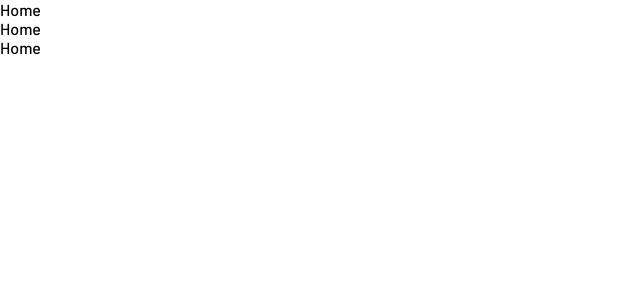
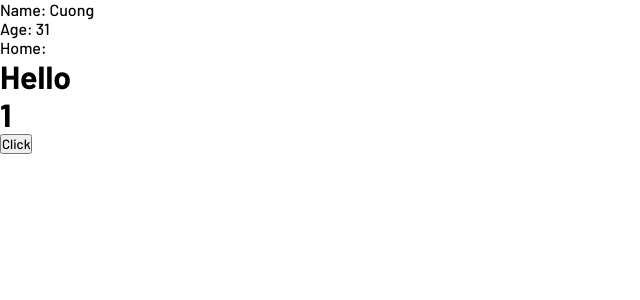
Before and after one commit to anhyeuembn2/React-Tutorial-2022, a React (Create React App) app: page /products in a window 1280 px wide. Shown: the top 300 px of the page, without its empty margins (0-640 px from the left). Built offline with nearby package versions, Linux system fonts and the light colour scheme.

Commit message:
03 - Props, State and useState

```diff
--- a/src/App.js
+++ b/src/App.js
@@ -4,7 +4,9 @@ import Home from './pages/Home'
 const App = () => {
   return (
     <div>
-      <Home />
+      <Home name="Cuong" age={31} >
+        <h1>Hello</h1>
+      </Home>
     </div>
   )
 }
--- a/src/pages/Home.js
+++ b/src/pages/Home.js
@@ -1,9 +1,20 @@
-const Home = () => {
+import { useState} from 'react'
+
+const Home = ({ name = "Anh", age, children }) => {
+  const [products, setProducts] = useState(1)
+
   return(
     <div>
-      <div>Home</div>
-      <div>Home</div>
-      <div>Home</div>
+      <div>Name: {name}</div>
+      <div>Age: {age}</div>
+      <div>Home: {children}</div>
+      <h1>{products}</h1>
+      <button onClick={() => {
+        let products = "A"
+        setProducts(prev => prev + 1)
+        // console.log(products)
+      }
+      }>Click</button>
     </div>
   )
 }
```
Also changed, not shown: 1 other file (tests, documents, lock files or other folders).
